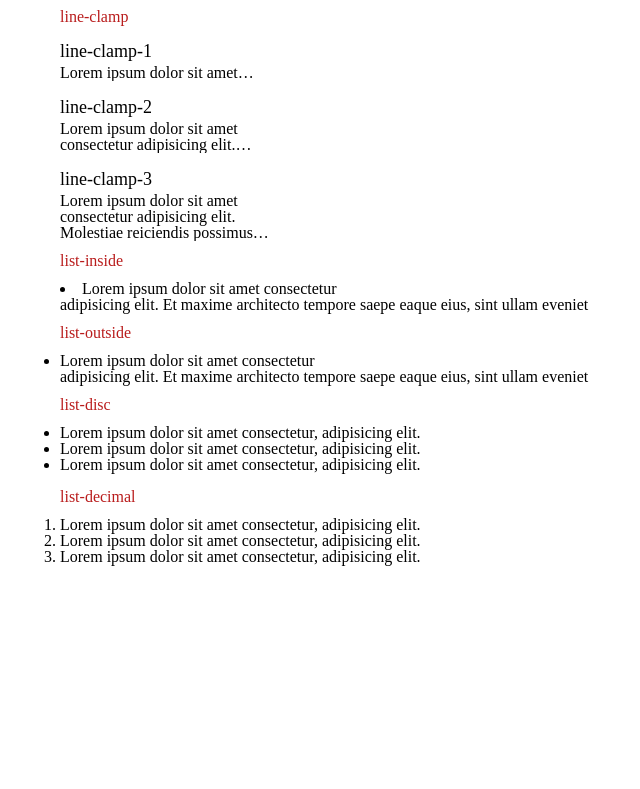
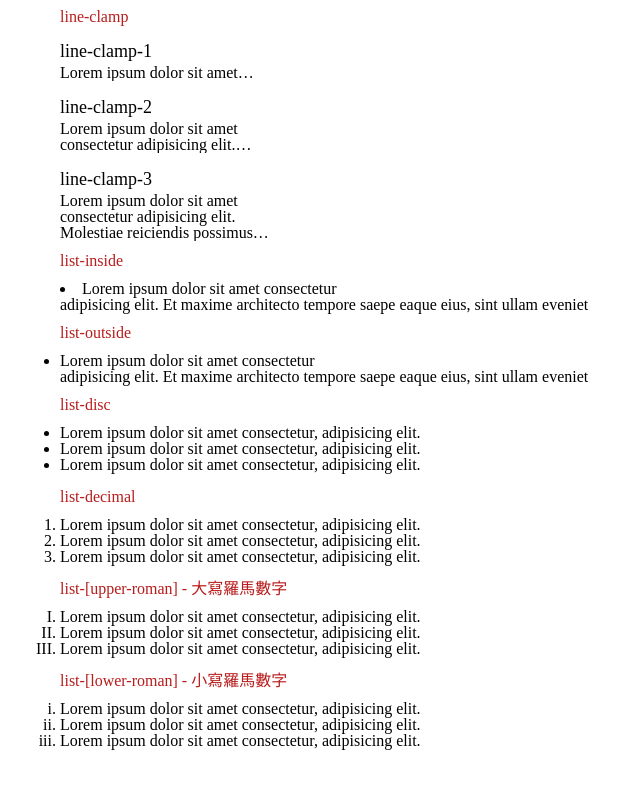
Before and after one commit to MizuYang/tailwind-playground, a Nuxt app: page /playground/typography in a window 1280 px wide. Shown: the part 507-1296 px from the top of the page, without its empty margins (0-640 px from the left). Before the commit the page ends 1172 px from the top, so only its background shows below. Built offline with nearby package versions, Linux system fonts and the light colour scheme; no server answers.

Commit message:
新增 Typography: list-[upper-roman] | list-[lower-roman] 大、小寫羅馬數字

```diff
--- a/pages/playground/typography.vue
+++ b/pages/playground/typography.vue
@@ -104,6 +104,24 @@ const clampText = ref(`
             <li>Lorem ipsum dolor sit amet consectetur, adipisicing elit.</li>
             <li>Lorem ipsum dolor sit amet consectetur, adipisicing elit.</li>
           </ul>
+
+          <br />
+
+          <h3 class="mb-3 text-red-700">list-[upper-roman] - 大寫羅馬數字</h3>
+          <ul class="list-[upper-roman]">
+            <li>Lorem ipsum dolor sit amet consectetur, adipisicing elit.</li>
+            <li>Lorem ipsum dolor sit amet consectetur, adipisicing elit.</li>
+            <li>Lorem ipsum dolor sit amet consectetur, adipisicing elit.</li>
+          </ul>
+
+          <br />
+
+          <h3 class="mb-3 text-red-700">list-[lower-roman] - 小寫羅馬數字</h3>
+          <ul class="list-[lower-roman]">
+            <li>Lorem ipsum dolor sit amet consectetur, adipisicing elit.</li>
+            <li>Lorem ipsum dolor sit amet consectetur, adipisicing elit.</li>
+            <li>Lorem ipsum dolor sit amet consectetur, adipisicing elit.</li>
+          </ul>
         </div>
       </template>
     </SectionContent>
```
